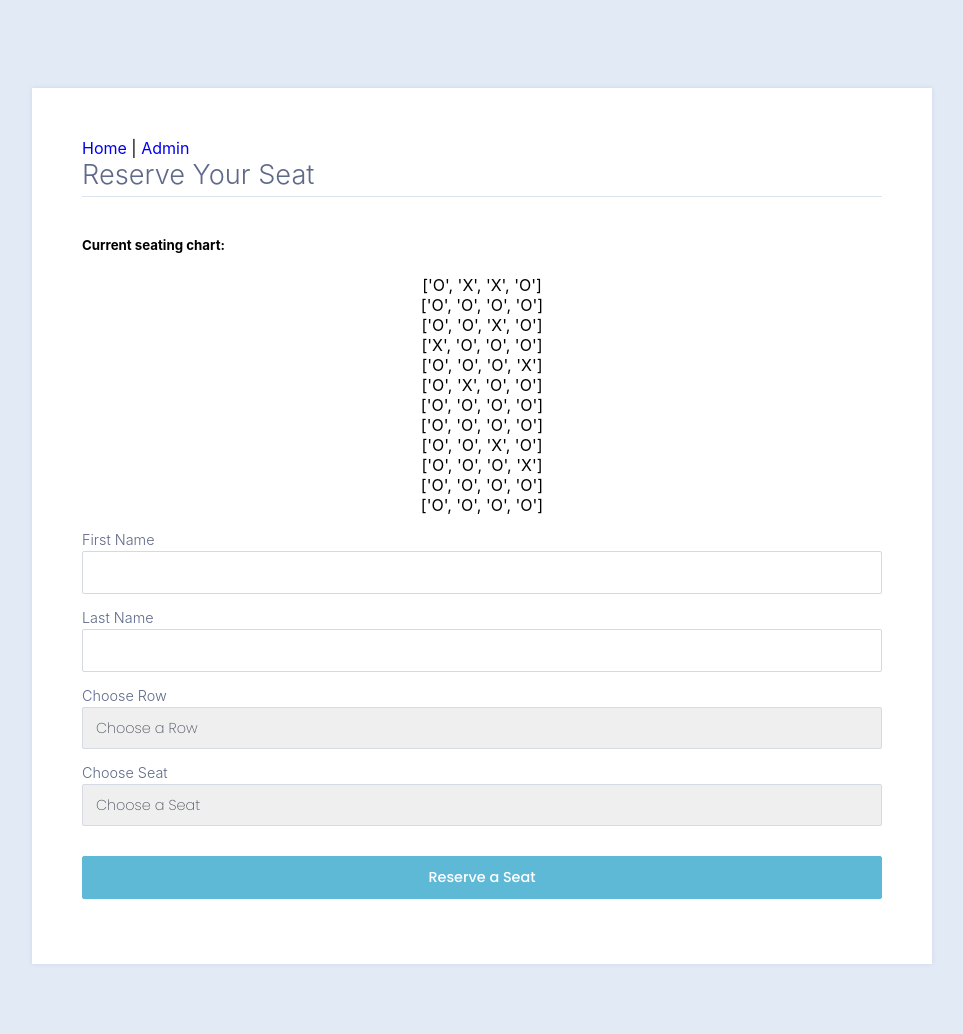
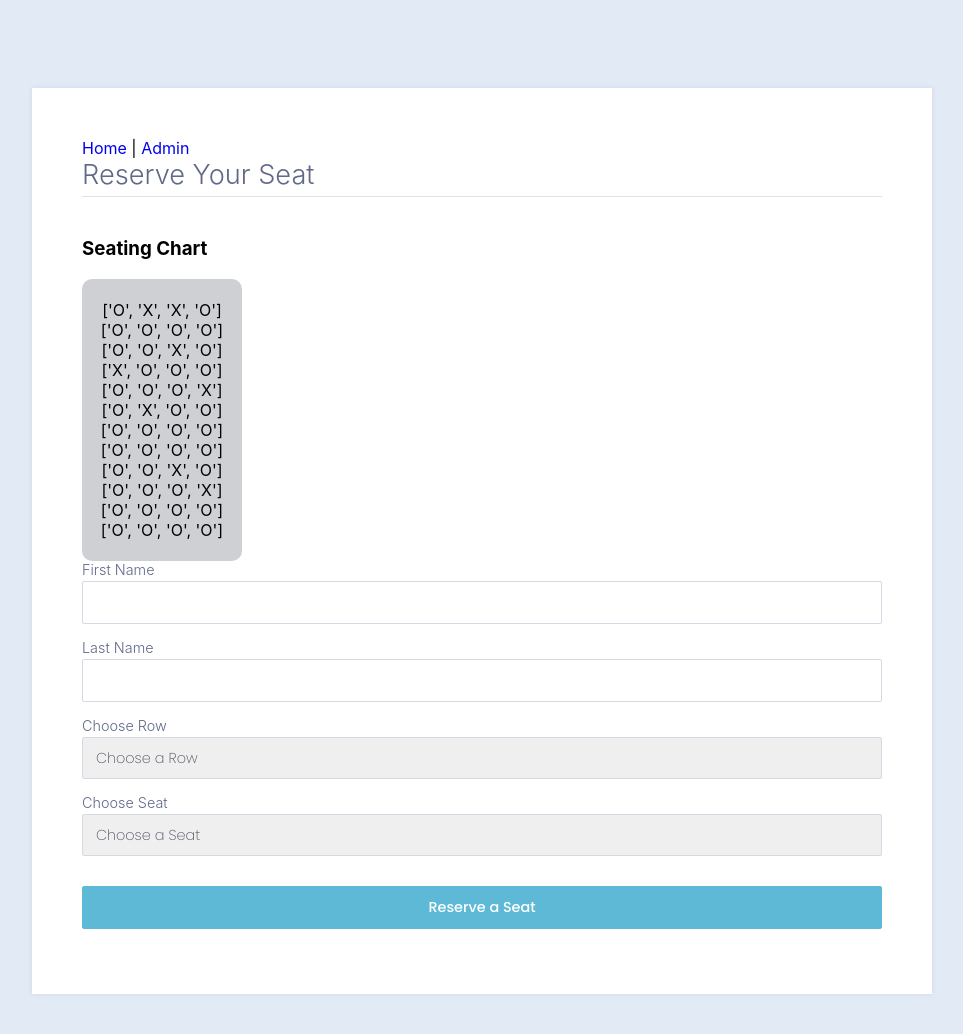
Before and after one commit to bjbzrc/trip-reservation-system, a Flask app: page /reservations in a window 1280 px wide. Shown: the top 1034 px of the page, without its empty margins (158-1121 px from the left). Run offline with Flask 2, Linux system fonts and the light colour scheme; some libraries are stand-ins or nearby versions.

Commit message:
Add files via upload

```diff
--- a/it-4320-final-proj/flask_wtforms_tutorial/templates/reservations.html
+++ b/it-4320-final-proj/flask_wtforms_tutorial/templates/reservations.html
@@ -16,9 +16,9 @@
   <h4>{{ fname }}, you have successfully booked row {{ row }}, seat {{ seat }}!</h4>
   {% endif %}
 
-  <h5>Current seating chart:</h5>
+  <h3>Seating Chart</h3>
 
-  <div class="chart-format">
+  <div class="seating-chart">
     <ul>
       {% for row in seatingChart %}
       <li>{{ row }}</li>
```
Also changed, not shown: it-4320-final-proj/flask_wtforms_tutorial/templates/admin.html (+4 -8 lines).
